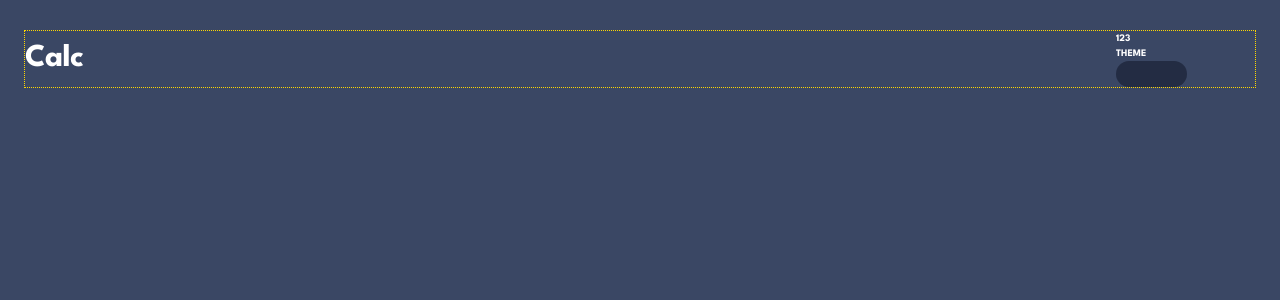
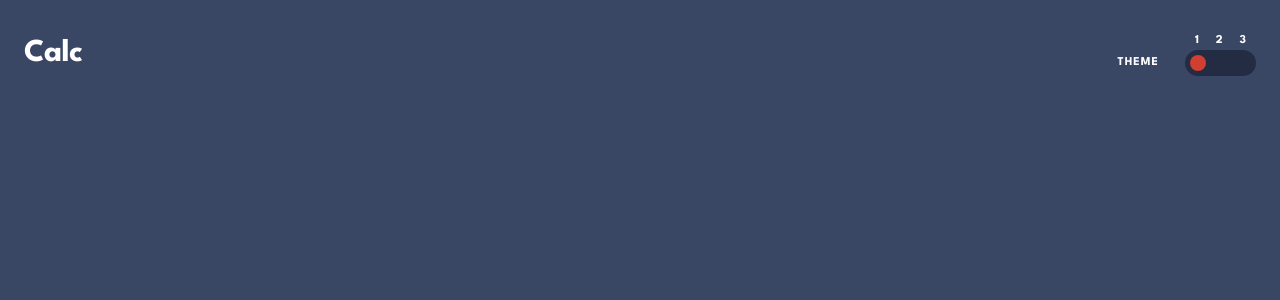
Before and after one commit to DJaye33/funky-calculator, an Angular app: page / in a window 1280 px wide. Shown: the top 300 px of the page. Built offline with nearby package versions, Linux system fonts and the light colour scheme.

Commit message:
add theme switcher

```diff
--- a/src/app/calculator/theme-toggler/theme-toggler.component.css
+++ b/src/app/calculator/theme-toggler/theme-toggler.component.css
@@ -1,8 +1,27 @@
 .theme-toggler {
+  display: flex;
+  flex-direction: column;
+  align-items: flex-end;
   width: 13.9rem;
 }
 
+.options {
+  font-size: 1.2rem;
+  display: flex;
+  justify-content: space-between;
+  width: 7.1rem;
+  padding: 0 1rem;
+}
+
 .toggler {
+  display: flex;
+  align-items: center;
+}
+
+.title {
+  font-size: 1.2rem;
+  letter-spacing: 1px;
+  margin-right: 2.6rem;
 }
 
 .keypad {
@@ -10,4 +29,14 @@
   width: 7.1rem;
   background-color: var(--toggle-keypad-bg-1);
   border-radius: 1.3rem;
+  padding: 0.5rem;
 }
+
+.toggle {
+  cursor: pointer;
+  height: 1.6rem;
+  width: 1.6rem;
+  background-color: var(--key-original-theme-bg-toggle);
+  border-radius: 50%;
+  border: none;
+}
--- a/src/app/calculator/theme-toggler/theme-toggler.component.html
+++ b/src/app/calculator/theme-toggler/theme-toggler.component.html
@@ -5,9 +5,9 @@
     <span class="option">3</span>
   </div>
   <div class="toggler">
-    <p>THEME</p>
+    <p class="title">THEME</p>
     <div class="keypad">
-      <div class="toggle"></div>
+      <button class="toggle"></button>
     </div>
   </div>
 </div>
--- a/src/app/container/container.component.css
+++ b/src/app/container/container.component.css
@@ -8,5 +8,5 @@
 }
 
 main {
-  border: 1px dotted gold;
+  /* border: 1px dotted gold; */
 }
```
